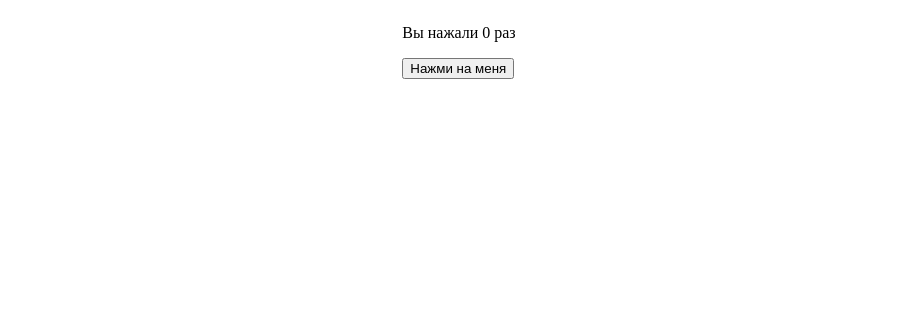
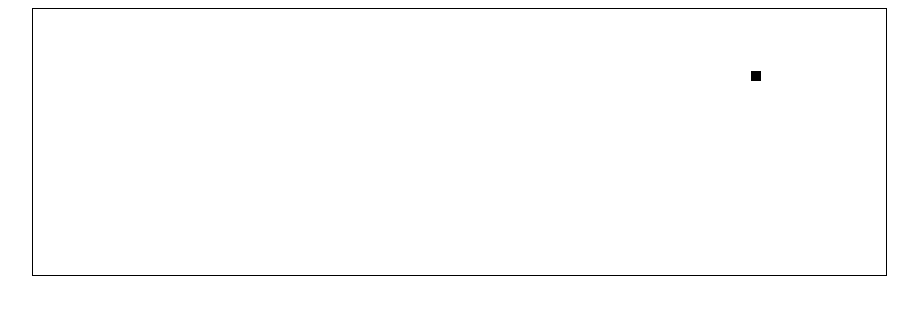
Before and after one commit to DibrovGleb/reactapp, a React (Vite) app: page / in a window 1280 px wide. Shown: the top 314 px of the page, without its empty margins (181-1099 px from the left). Built offline with nearby package versions, Linux system fonts and the light colour scheme; a web font is replaced by a local one.

Commit message:
small update

```diff
--- a/src/App.jsx
+++ b/src/App.jsx
@@ -6,8 +6,8 @@ import Example from './components/example';
 export default function App(){
   return (
     <>
-    <Example/>
-    {/* <Canvas/> */}
+    {/* <Example/> */}
+    <Canvas/>
     {/* <Todo/> */}
     </>
   )
--- a/src/components/canvas.jsx
+++ b/src/components/canvas.jsx
@@ -1,26 +1,43 @@
-import {useEffect, useRef } from "react"
-import "./styles/canvas.sass"
+import './styles/canvas.sass'
+import { useEffect } from 'react';
+import { useRef } from 'react';
 
-const Canvas = ()=>{
-    const ref=useRef()
+const Canvas = () => {
+     let ref = useRef();
+     function Shape(x,y,w,h,c){
+        this.x = x,this.y = y,this.w = w,this.h = h,this.c = c
+     }
+     function getRandomColor() {
+        const letters = '0123456789ABCDEF';
+        let color = '#';
+        for (let i = 0; i < 6; i++) color += letters[Math.floor(Math.random() * 16)]
+        return color;
+      }
+     useEffect(() => {
+         const canvas = ref.current,
+               pen = canvas.getContext('2d'),
+               myRect =[]
+         let [x,y,w,h,dx,dy] = [0,0,10,10,2,2]
+         for (let i = 0; i < 3; i++)
+         myRect.push(new Shape([...Array(4)].map(()=>Math.round(Math.random()*40))),getRandomColor())
+         console.log(myRect)
+         canvas.width = window.innerWidth/1.5
+         canvas.height = window.innerHeight/3
 
-    const draw = (pen,count) =>{
-        //pen.clearReact(0,0, pen.canvas.width, pen.canvas.height)
-        count+10
-        pen.fillStyle ='grey'
-        pen.fillRect(10+count,10,100,100)
-    }
+         window.addEventListener('resize', ()=> {canvas.width = window.innerWidth/1.5
+         canvas.height = window.innerHeight/3})
 
-    useEffect(() => {
-        const canvas = ref.current,
-              pen = canvas.getContext('2d')
-        let count = 0,
-            animationID
-        draw(pen,count)
-    }, [])
+         const draw = ()=>{
+            pen.clearRect(0, 0, canvas.width, canvas.height);
+            if(x + dx > canvas.width-w || x < 0) dx=-dx
+            if(y + dy > canvas.height-h || y < 0) dy=-dy
+            pen.fillRect(x+=dx,y+=dy,w,h)
+            requestAnimationFrame(draw)
+         }
+         draw()
+     },[]);
 
+     return <canvas ref={ref} />
+ };
 
-    return <canvas ref={ref}/>
-}
-
-export default Canvas
+ export default Canvas
--- a/src/components/example.jsx
+++ b/src/components/example.jsx
@@ -10,7 +10,7 @@ export default function Example() {
   });
 
   return (
-    <div style={{height:'100px'}}>
+    <div style={{}}>
       <Element/>
       <p>Вы нажали {count} раз</p>
       <button onClick={() => setCount(count + 1)}>
--- a/src/components/styles/canvas.sass
+++ b/src/components/styles/canvas.sass
@@ -1,3 +1,2 @@
 canvas
-    height: 50vh
-    width: 50vw
+    border: 1px solid black
```
